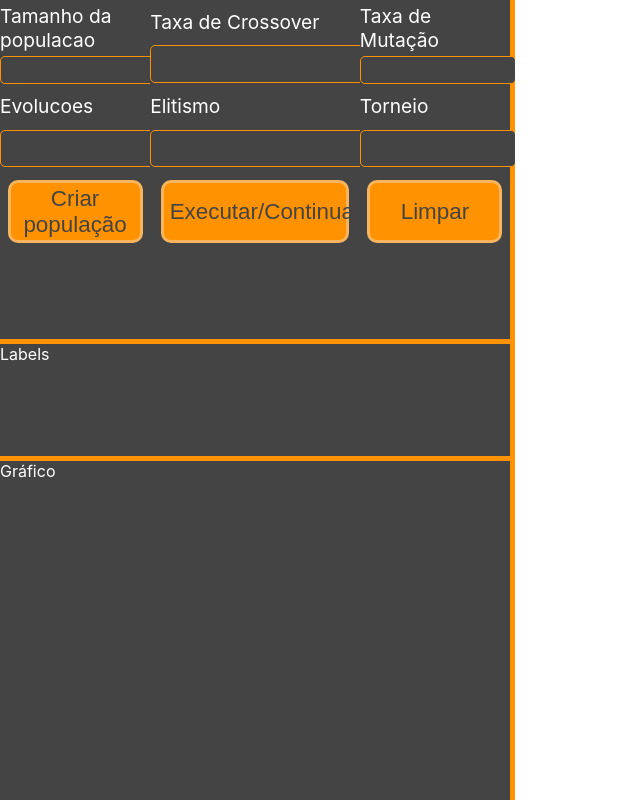
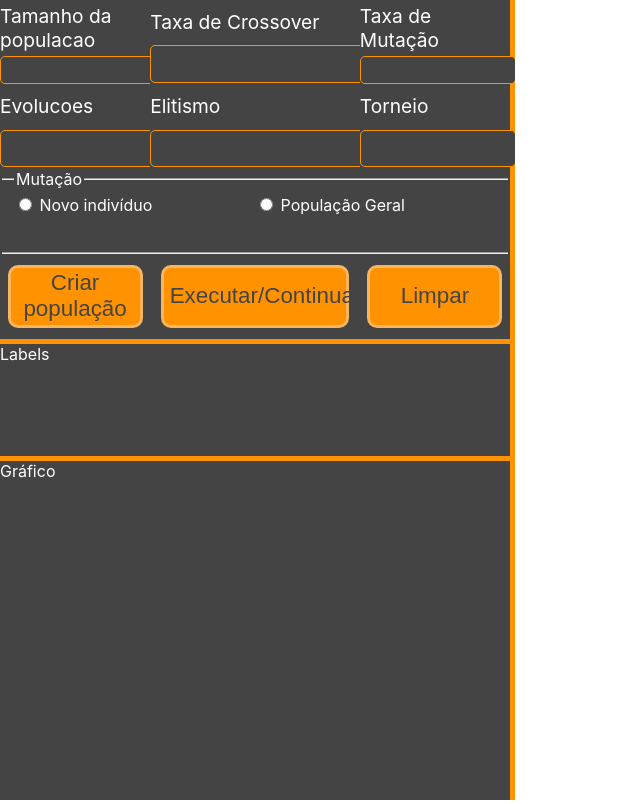
Before and after one commit to hugo-dutra/react-travelling-salesman-problem, a React (Create React App) app: page / in a window 1280 px wide. Shown: the whole page, without its empty margins (0-640 px from the left). Built offline with nearby package versions, Linux system fonts and the light colour scheme.

Commit message:
Finalizando interface dos controles

```diff
--- a/src/components/Controles.jsx
+++ b/src/components/Controles.jsx
@@ -3,6 +3,7 @@ import React from 'react'
 import PropTypes from 'prop-types'
 import Input from './Input';
 import Button from './Button';
+import RadioGroup from './RadioGroup';
 
 const Controles = props => {
 
@@ -21,6 +22,11 @@ const Controles = props => {
     console.log('Limpar');
   }
 
+  const radioButtons = [
+    { name: 'novoIndividuio', value: 'novoIndividuo', label: ' Novo indivíduo' },
+    { name: 'populacaoGeral', value: 'populacaoGeral', label: ' População Geral' },
+  ];
+
   return (
     <div className='ComponenteControles'>
       <Input label='Tamanho da populacao' inputId='inputTamanhoPopulacao' maxLength={5} step={1} />
@@ -29,6 +35,7 @@ const Controles = props => {
       <Input label='Evolucoes' inputId='inputEvolucoes' maxLength={4} step={1} />
       <Input label='Elitismo' inputId='inputElitismo' maxLength={1} step={1} />
       <Input label='Torneio' inputId='inputTorneio' maxLength={1} step={1} />
+      <RadioGroup label='Mutação' radioButtons={radioButtons} />
       <Button label='Criar população' onClick={criarPopulacao} />
       <Button label='Executar/Continuar' onClick={executarContinuar} />
       <Button label='Limpar' onClick={limpar} />
--- /dev/null
+++ b/src/components/RadioGroup.css
@@ -0,0 +1,9 @@
+.SelectMutacao {
+  display: grid;
+  grid-column: 1/4;
+  grid-template-columns: 1fr 1fr;
+  grid-template-rows: 1fr;
+
+  border-right: none;
+  border-left: none;
+}
--- /dev/null
+++ b/src/components/RadioGroup.jsx
@@ -0,0 +1,27 @@
+import './RadioGroup.css';
+import React from 'react'
+import PropTypes from 'prop-types'
+
+const RadioGroup = props => {
+  const { label, radioButtons } = props;
+  return (
+    <fieldset className='SelectMutacao'>
+      <legend>{label}</legend>
+      {radioButtons.map(rbn => {
+        return (
+          <div>
+            <input id={label} type="radio" name={rbn.name} value={rbn.value}></input>
+            <label>{rbn.label}</label>
+          </div>
+        )
+      })}
+    </fieldset>
+  )
+}
+
+RadioGroup.propTypes = {
+  label: PropTypes.string.isRequired,
+  radioButtons: PropTypes.array.isRequired
+}
+
+export default RadioGroup
```
